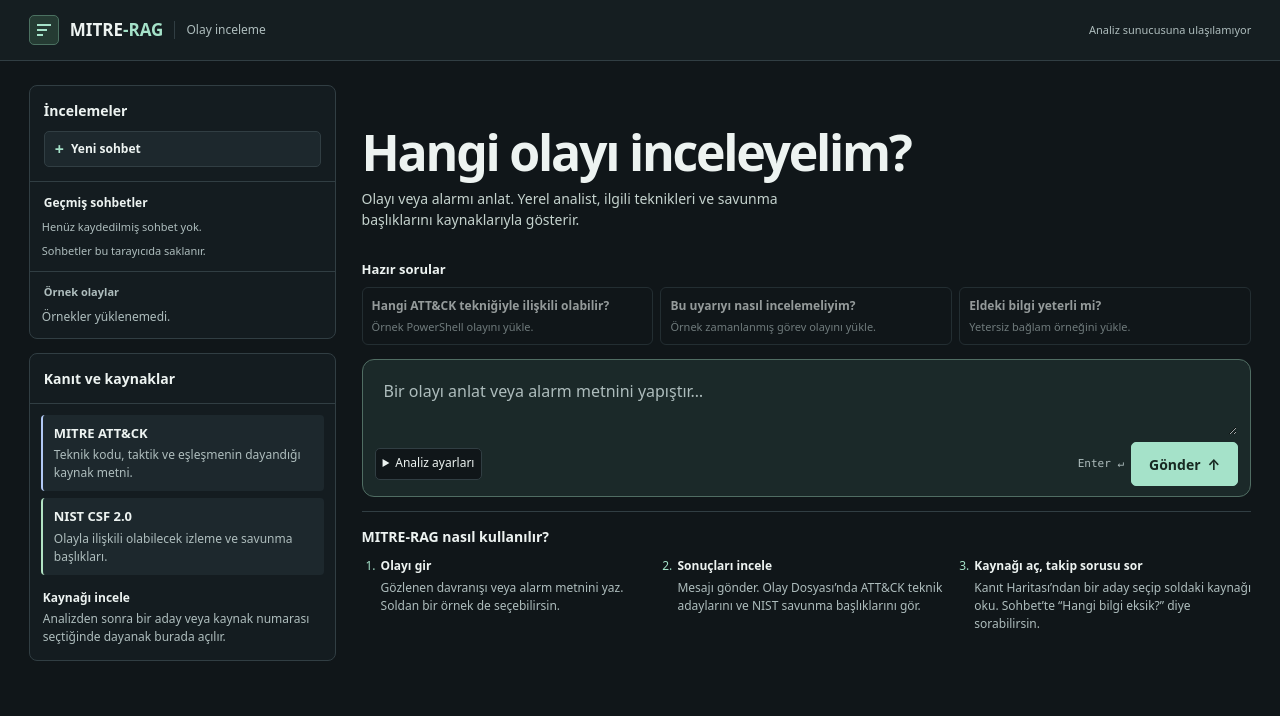
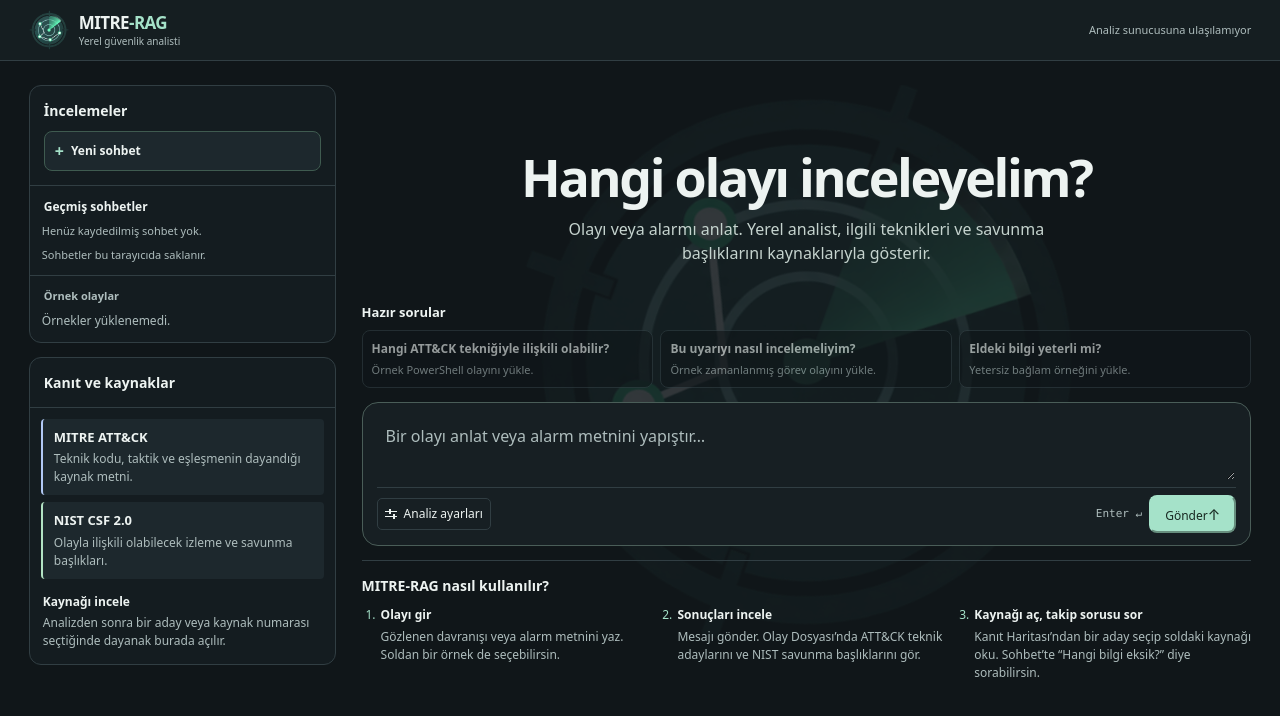
Before and after one commit to bernakalkann/mitre_rag_final, a plain HTML site: page web/static/index.html in a window 1280 px wide. Drawn offline with Linux system fonts and the light colour scheme; no server answers.

Commit message:
Ek geliştirme: Uygulama logosu hazırlandı ve eklendi, arayüz tasarımı geliştirildi

```diff
--- a/web/static/app.css
+++ b/web/static/app.css
@@ -34,13 +34,12 @@ code, kbd, .mono { font-family: var(--mono); font-variant-numeric: tabular-nums;
 .page { width: min(100%, 1480px); margin-inline: auto; padding-inline: clamp(16px, 2.25vw, 34px); }
 .topbar { position: sticky; top: 0; z-index: 4; background: #151e21; border-bottom: 1px solid var(--line); }
 .topbar-inner { min-height: var(--header-height); display: flex; align-items: center; justify-content: space-between; flex-wrap: wrap; gap: 6px 24px; }
-.wordmark { display: flex; align-items: center; gap: 11px; font-size: 17px; white-space: nowrap; }
-.brand-mark { display: grid; place-content: center; justify-items: start; gap: 3px; width: 30px; height: 30px; border: 1px solid #4b7161; border-radius: 5px; background: #253b33; }
-.brand-mark i { width: 14px; height: 2px; background: var(--accent); }
-.brand-mark i:nth-child(2) { width: 10px; }
-.brand-mark i:nth-child(3) { width: 6px; }
+.wordmark { display: flex; align-items: center; gap: 10px; white-space: nowrap; }
+.brand-mark { display: block; flex: none; width: 40px; height: 40px; filter: hue-rotate(-32deg); }
+.brand-text { display: grid; line-height: 1.15; gap: 3px; }
+.brand-text strong { font-size: 17px; letter-spacing: -.035em; }
+.brand-text > span { color: var(--muted); font-size: 10px; }
 .brand-accent { color: var(--accent); }
-.brand-divider { border-left: 1px solid var(--line); padding-left: 11px; color: var(--muted); font-size: 12px; }
 .health { color: var(--muted); font-size: 11px; overflow-wrap: anywhere; }
 
 .workbench { display: grid; grid-template-columns: clamp(224px, 24vw, 312px) minmax(0, 1fr); align-items: start; gap: clamp(16px, 2vw, 28px); padding-block: 24px 40px; }
@@ -56,10 +55,10 @@ code, kbd, .mono { font-family: var(--mono); font-variant-numeric: tabular-nums;
   overflow: auto;
   scrollbar-width: thin;
 }
-.case-rail, .evidence-rail { background: #141c20; border: 1px solid var(--line); border-radius: 8px; }
+.case-rail, .evidence-rail { background: #141c20; border: 1px solid var(--line); border-radius: 12px; }
 .rail-heading { display: grid; gap: 10px; padding: 14px; border-bottom: 1px solid var(--line); }
 .rail-heading h2 { font-size: 14px; }
-.rail-heading button { width: 100%; justify-content: flex-start; }
+.rail-heading button { width: 100%; min-height: 40px; justify-content: flex-start; border-color: #3f5b50; border-radius: 8px; }
 .rail-heading button span { color: var(--accent); font-size: 16px; }
 .rail-history { padding: 12px; border-bottom: 1px solid var(--line); }
 .rail-history h3 { margin: 0 2px 7px; font-size: 12px; }
@@ -86,11 +85,39 @@ code, kbd, .mono { font-family: var(--mono); font-variant-numeric: tabular-nums;
 .rail-context { border-top: 1px solid var(--line); overflow-wrap: anywhere; }
 .rail-context p { margin-bottom: 4px; }
 
-.main-center { display: grid; align-content: start; gap: 14px; }
-.workspace-heading { padding-top: clamp(18px, 5vh, 66px); margin-bottom: clamp(8px, 2vh, 20px); }
-.workspace-heading h1 { font-size: clamp(32px, 4.1vw, 50px); line-height: 1.08; letter-spacing: -.045em; }
-.workspace-heading p { max-width: 60ch; margin-top: 9px; color: #c5d3ce; font-size: 14px; }
-.composer { padding: 10px 12px; background: #1b2929; border: 1px solid #506d63; border-radius: 12px; }
+.main-center { position: relative; isolation: isolate; display: grid; align-content: start; gap: 14px; }
+.radar-backdrop {
+  position: absolute;
+  inset: 0 0 auto;
+  height: min(100%, 640px);
+  overflow: hidden;
+  pointer-events: none;
+  z-index: -1;
+}
+.radar-backdrop::before {
+  content: "";
+  position: absolute;
+  top: 46%;
+  left: 50%;
+  width: min(86%, 610px);
+  aspect-ratio: 1;
+  background: url("mitre-rag-radar.png") center / contain no-repeat;
+  filter: hue-rotate(-32deg);
+  opacity: .14;
+  transform: translate(-50%, -50%);
+  animation: radar-rotate 90s linear infinite;
+}
+.radar-backdrop:has(~ .results:not([hidden])) { display: none; }
+@keyframes radar-rotate {
+  to { transform: translate(-50%, -50%) rotate(1turn); }
+}
+.workspace-heading {
+  padding-block: clamp(28px, 8vh, 96px) clamp(12px, 3vh, 32px);
+  text-align: center;
+}
+.workspace-heading h1 { font-size: clamp(28px, 4.3vw, 52px); line-height: 1.08; letter-spacing: -.045em; }
+.workspace-heading p { max-width: 54ch; margin: 12px auto 0; color: #c5d3ce; font-size: clamp(14px, 1.5vw, 16px); }
+.composer { padding: 12px 14px; background: var(--surface); border: 1px solid #4a5d58; border-radius: 16px; }
 .main-center:has(.results:not([hidden])) .composer { position: sticky; bottom: 12px; z-index: 2; }
 .composer:focus-within { border-color: #7cae99; }
 #analysis-form { display: grid; gap: 6px; }
@@ -98,20 +125,31 @@ textarea { display: block; width: 100%; min-height: 64px; padding: 8px; border:
 textarea::placeholder { color: var(--muted); }
 textarea[aria-invalid="true"] { border-color: var(--danger); }
 .composer-toolbar, .analysis-options, .form-actions { display: flex; align-items: center; flex-wrap: wrap; gap: 7px; }
-.composer-toolbar { justify-content: space-between; }
+.composer-toolbar { justify-content: space-between; padding-top: 7px; border-top: 1px solid var(--line); }
 .form-actions { margin-left: auto; }
 select, .settings summary { min-height: 32px; padding: 5px 7px; background: var(--paper); border: 1px solid var(--line); border-radius: 5px; font-size: 12px; }
 .settings { position: relative; }
+.settings summary { display: inline-flex; align-items: center; gap: 7px; list-style: none; background: transparent; }
+.settings summary::-webkit-details-marker { display: none; }
+.settings[open] summary, .settings summary:hover { background: var(--raised); border-color: #527367; }
+.settings-mark {
+  width: 12px; height: 10px;
+  background: linear-gradient(currentColor, currentColor) 0 2px / 12px 1px no-repeat,
+              linear-gradient(currentColor, currentColor) 0 7px / 12px 1px no-repeat,
+              linear-gradient(currentColor, currentColor) 4px 0 / 2px 5px no-repeat,
+              linear-gradient(currentColor, currentColor) 8px 5px / 2px 5px no-repeat;
+}
 .settings-content { position: absolute; z-index: 3; inset: calc(100% + 6px) auto auto 0; width: min(230px, 60vw); padding: 11px; background: var(--raised); border: 1px solid var(--line); border-radius: 6px; font-size: 12px; }
 .search-option { display: grid; gap: 4px; margin-bottom: 8px; }
 .model-option, .candidate-limit { display: flex; align-items: center; gap: 8px; }
 .model-option input { accent-color: var(--accent); }
 .candidate-limit { justify-content: space-between; margin-top: 8px; }
 .settings-content p { margin-top: 7px; }
-.primary, .secondary { display: inline-flex; align-items: center; justify-content: center; gap: 7px; min-height: 34px; padding: 5px 10px; border: 1px solid var(--line); border-radius: 5px; font-size: 12px; font-weight: 650; text-decoration: none; }
+.primary, .send-mark { font-size: 15px; line-height: 1; }
+.secondary { display: inline-flex; align-items: center; justify-content: center; gap: 7px; min-height: 34px; padding: 5px 10px; border: 1px solid var(--line); border-radius: 5px; font-size: 12px; font-weight: 650; text-decoration: none; }
 .primary { background: var(--accent); color: #182922; border-color: var(--accent); }
 .primary:hover:not(:disabled) { background: #c4f0df; }
-.composer .primary { min-height: 44px; padding-inline: 17px; font-size: 14px; }
+.composer .primary { min-height: 38px; padding-inline: 14px; border-radius: 8px; font-size: 12px; }
 .secondary { background: var(--raised); }
 .secondary:hover { background: #2b393e; }
 .shortcut, #followup-context, #model-warning, .status, .field-error { color: var(--muted); font-size: 11px; }
@@ -127,7 +165,7 @@ select, .settings summary { min-height: 32px; padding: 5px 7px; background: var(
 
 .prompt-section h2, .workflow h2 { margin-bottom: 7px; font-size: 13px; }
 .prompt-grid { display: grid; grid-template-columns: repeat(3,minmax(0,1fr)); gap: 7px; }
-.prompt-button { display: grid; align-content: start; gap: 4px; padding: 9px; text-align: left; overflow-wrap: anywhere; background: transparent; border: 1px solid var(--line); border-radius: 6px; }
+.prompt-button { display: grid; align-content: start; gap: 4px; padding: 9px; text-align: left; overflow-wrap: anywhere; background: var(--paper); border: 1px solid var(--line); border-radius: 8px; }
 .prompt-button strong { font-size: 12px; }
 .prompt-button span { font-size: 11px; color: var(--muted); }
 .prompt-button:hover:not(:disabled) { border-color: #628577; }
@@ -216,6 +254,8 @@ select, .settings summary { min-height: 32px; padding: 5px 7px; background: var(
   .topbar-inner { padding-block: 8px; }
   .workbench { grid-template-columns: minmax(0,1fr); padding-top: 14px; }
   .main-center { grid-row: 1; }
+  .radar-backdrop { height: min(100%, 430px); }
+  .radar-backdrop::before { top: 43%; opacity: .12; }
   .workspace-sidebar { position: static; max-height: none; overflow: visible; }
   .source-preview { display: grid; grid-template-columns: repeat(2,minmax(0,1fr)); gap: 7px; }
   .source-preview article { margin: 0; }
@@ -225,4 +265,4 @@ select, .settings summary { min-height: 32px; padding: 5px 7px; background: var(
   .prompt-button { grid-template-columns: minmax(0,1fr) minmax(0,1fr); }
   .shortcut { display: none; }
 }
-@media (prefers-reduced-motion: reduce) { .spinner { animation: none; } }
+@media (prefers-reduced-motion: reduce) { .spinner, .radar-backdrop::before { animation: none; } }
--- a/web/static/index.html
+++ b/web/static/index.html
@@ -5,8 +5,9 @@
   <meta name="viewport" content="width=device-width, initial-scale=1">
   <meta name="color-scheme" content="dark">
   <title>MITRE-RAG · Analist asistanı</title>
-  <link rel="stylesheet" href="/static/app.css?v=chat-1">
+  <link rel="stylesheet" href="/static/app.css?v=radar-green-1">
   <link rel="stylesheet" href="/static/evidence-map.css">
+  <link rel="icon" type="image/png" href="/static/mitre-rag-radar.png">
   <script src="/static/app.js?v=chat-1" defer></script>
 </head>
 <body>
@@ -14,9 +15,11 @@
   <header class="topbar">
     <div class="page topbar-inner">
       <div class="wordmark">
-        <span class="brand-mark" aria-hidden="true"><i></i><i></i><i></i></span>
-        <strong>MITRE<span class="brand-accent">-RAG</span></strong>
-        <span class="brand-divider">Olay inceleme</span>
+        <img class="brand-mark" src="/static/mitre-rag-radar.png" alt="" width="40" height="40">
+        <div class="brand-text">
+          <strong>MITRE<span class="brand-accent">-RAG</span></strong>
+          <span>Yerel güvenlik analisti</span>
+        </div>
       </div>
       <p id="health" class="health" role="status">Kaynaklar kontrol ediliyor…</p>
     </div>
@@ -68,6 +71,7 @@
     </aside>
 
     <div class="main-center">
+      <div class="radar-backdrop" aria-hidden="true"></div>
       <header id="workspace-empty" class="workspace-heading">
         <h1>Hangi olayı inceleyelim?</h1>
         <p>Olayı veya alarmı anlat. Yerel analist, ilgili teknikleri ve savunma başlıklarını kaynaklarıyla gösterir.</p>
@@ -154,7 +158,7 @@
           <div class="composer-toolbar">
             <div class="analysis-options" id="mode-options">
               <details class="settings">
-                <summary>Analiz ayarları</summary>
+                <summary><span class="settings-mark" aria-hidden="true"></span>Analiz ayarları</summary>
                 <div class="settings-content">
                   <label class="search-option">ATT&amp;CK arama yöntemi
                     <select id="mode" name="mode">
@@ -177,7 +181,7 @@
             <span id="followup-context" class="muted" hidden>Olay bağlamında takip sorusu</span>
             <div class="form-actions">
               <kbd class="shortcut" aria-hidden="true">Enter ↵</kbd>
-              <button id="submit" type="submit" class="primary"><span id="spinner" class="spinner" hidden aria-hidden="true"></span><span id="submit-label">Gönder</span><span aria-hidden="true">↑</span></button>
+              <button id="submit" type="submit" class="primary"><span id="spinner" class="spinner" hidden aria-hidden="true"></span><span id="submit-label">Gönder</span><span class="send-mark" aria-hidden="true">↑</span></button>
             </div>
           </div>
           <p id="model-warning" class="muted" hidden>Ollama şu an erişilemiyor. Olay analizinde adaylar yine gösterilebilir.</p>
```
Also changed, not shown: web/static/mitre-rag-radar.png (added).
